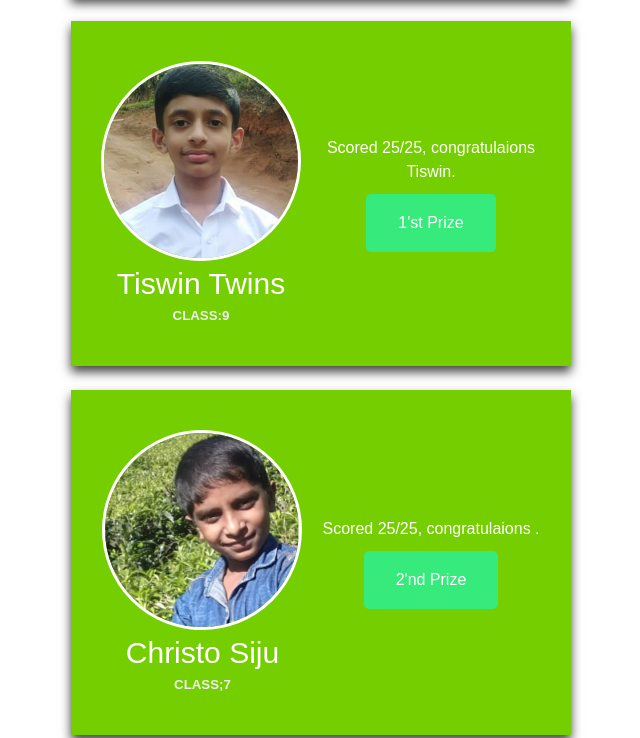
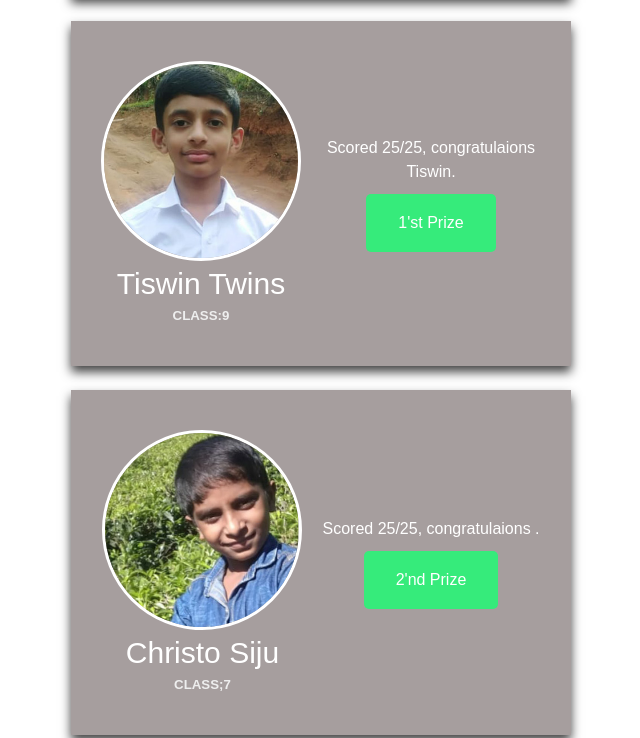
Before and after one commit to Codingwithaibal/quiz2, a plain HTML site: page index.html in a window 1280 px wide. Shown: the part 521-1259 px from the top of the page, without its empty margins (319-959 px from the left). Drawn offline with Linux system fonts and the light colour scheme.

Commit message:
Update main.css

```diff
--- a/main.css
+++ b/main.css
@@ -35,7 +35,7 @@ img {
     width: 80%;
     max-width: 500px;
     margin: 0 auto;
-    background-color: #75ce00;
+    background-color: #a69e9e;
     box-shadow: 0px 6px 10px rgba(0, 0, 0, 0.74);
     color: #fff;
     padding: 30px;
```
